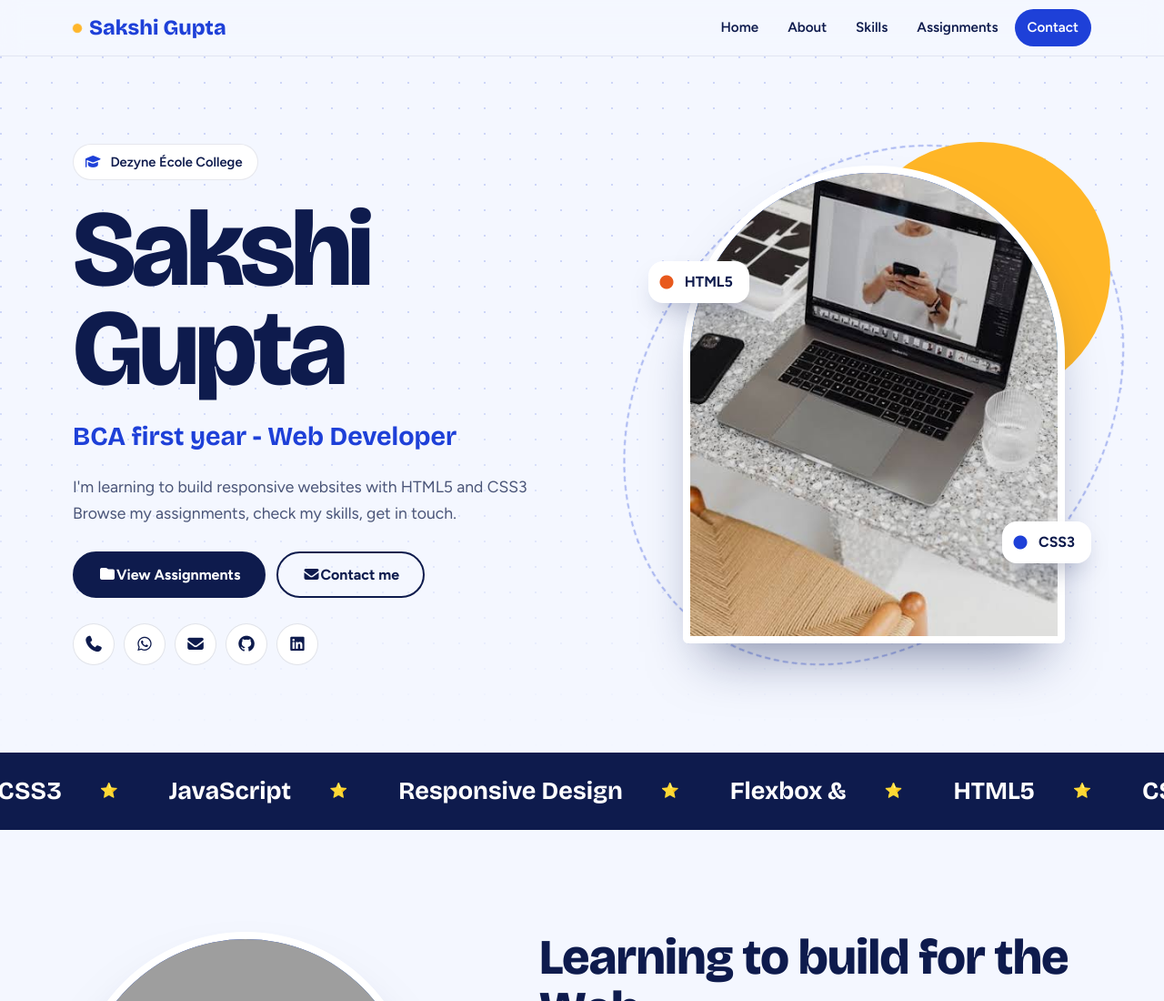
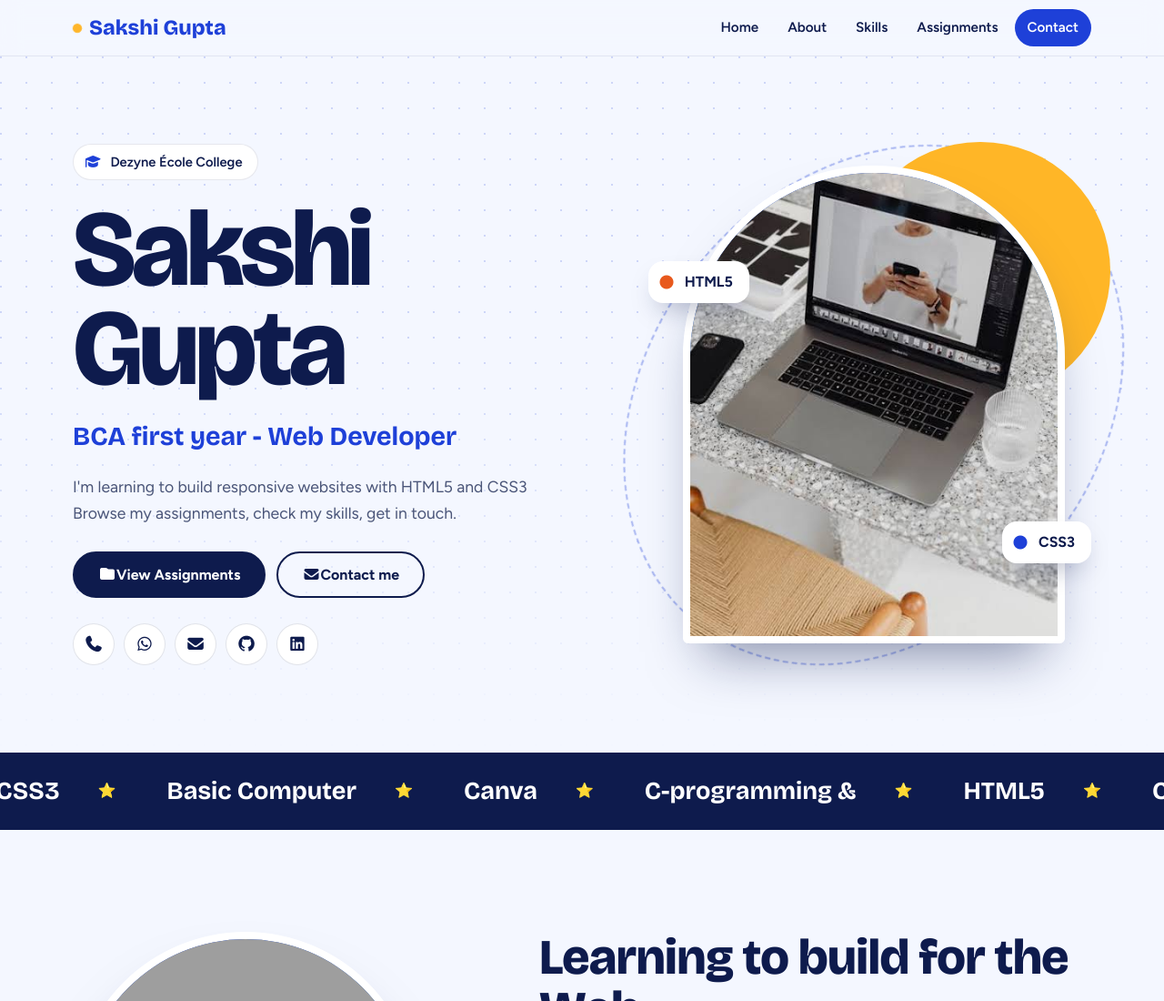
Before and after one commit to sakshigupta57451-svg/Portfolio-, a plain HTML site: page index.html in a window 1280 px wide. Shown: the top 1100 px of the page at 91% size. Drawn offline with nearby package versions, Linux system fonts and the light colour scheme; grey boxes are pictures that could not be loaded.

Commit message:
Update index.html

```diff
--- a/index.html
+++ b/index.html
@@ -65,11 +65,11 @@
         <div class="marquee" aria-hidden="true">
       <div class="marquee-track">
         <div class="marquee-group">
-          <span>HTML5</span><span>CSS3</span><span>JavaScript</span><span>Responsive Design</span><span>Flexbox &amp;
+          <span>HTML5</span><span>CSS3</span><span>Basic Computer</span><span>Canva</span><span>C-programming &amp;
 
         </div>
         <div class="marquee-group">
-          <span>HTML5</span><span>CSS3</span><span>JavaScript</span><span>Responsive Design</span><span>Flexbox &amp;
+          <span>HTML5</span><span>CSS3</span><span>Basic Computer</span><span>Canva</span></span><span>C-programming &amp;
             Grid</span><span>Git &amp; GitHub</span>
         </div>
       </div>
```
